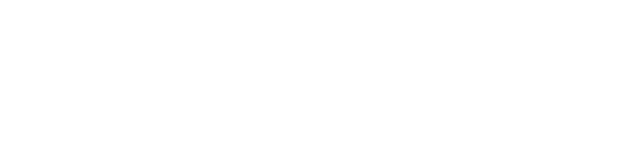
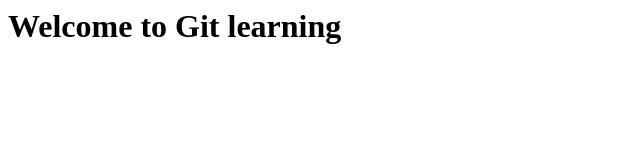
Before and after one commit to vveereshvsh/gitlearnnew, a plain HTML site: page index.html in a window 1280 px wide. Shown: the whole page, without its empty margins (0-640 px from the left). Drawn offline with Linux system fonts and the light colour scheme.

Commit message:
Modified th index.html

```diff
--- a/index.html
+++ b/index.html
@@ -1,5 +1,5 @@
 <html>
-<h1></h1>
+<h1>Welcome to Git learning</h1>
 <title></title>
 <body></body>
 </html>
```
